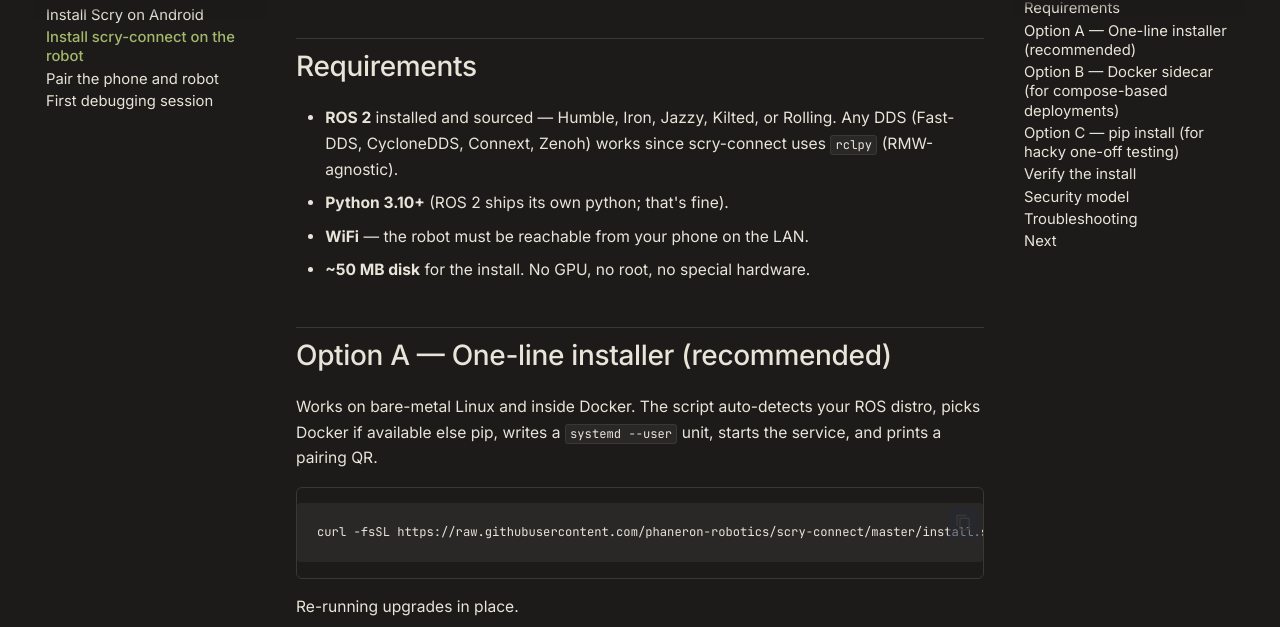
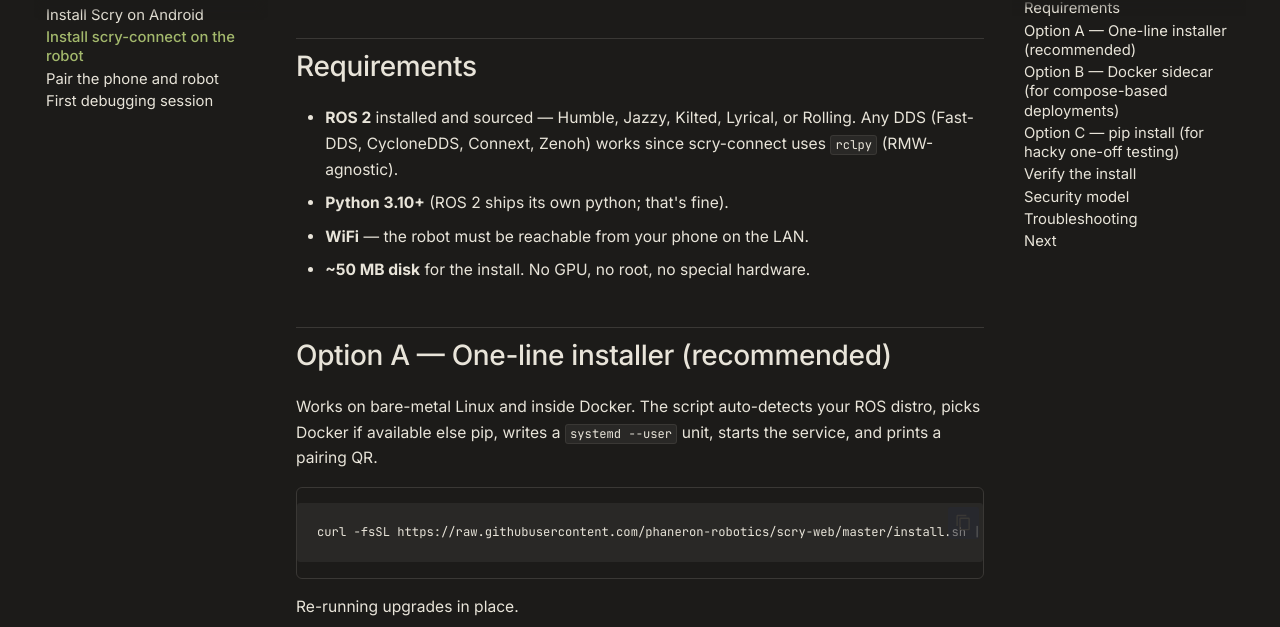
Before and after one commit to phaneron-robotics/scry-web, an MkDocs documentation site: the page built from docs/get-started/install-connect.md, in a window 1280 px wide and 900 px high, scrolled down 281 px. Shown: the part 152-779 px from the top of the window. Built offline with MkDocs 1.6.1 and Material for MkDocs 9.7.7, drawn with Linux system fonts in a browser that asks for light colours; comment, search, counter and statistics services are not loaded.

Commit message:
deploy: host install.sh in public repo + add lyrical to supported distros
The one-line installer URL needs to be publicly fetchable. scry-connect
is private, so curl returned 404 against its raw URL. Move the
canonical hosted copy of install.sh here and update the docs to point
at the new URL.

Also refresh the supported-distro lists to add lyrical (May 2026 LTS,
Ubuntu 26.04) and drop iron (EOL Nov 2024).

````diff
--- a/docs/get-started/install-connect.md
+++ b/docs/get-started/install-connect.md
@@ -9,7 +9,7 @@ same `scry-connect` from PyPI — they just package it differently.
 
 ## Requirements
 
-- **ROS 2** installed and sourced — Humble, Iron, Jazzy, Kilted, or
+- **ROS 2** installed and sourced — Humble, Jazzy, Kilted, Lyrical, or
   Rolling. Any DDS (Fast-DDS, CycloneDDS, Connext, Zenoh) works since
   scry-connect uses `rclpy` (RMW-agnostic).
 - **Python 3.10+** (ROS 2 ships its own python; that's fine).
@@ -23,7 +23,7 @@ your ROS distro, picks Docker if available else pip, writes a
 `systemd --user` unit, starts the service, and prints a pairing QR.
 
 ```bash
-curl -fsSL https://raw.githubusercontent.com/phaneron-robotics/scry-connect/master/install.sh | bash
+curl -fsSL https://raw.githubusercontent.com/phaneron-robotics/scry-web/master/install.sh | bash
 ```
 
 Re-running upgrades in place.
@@ -67,7 +67,7 @@ in the connect repo.
 
 | Image tag | Resolves to |
 |---|---|
-| `humble`, `iron`, `jazzy`, `kilted`, `rolling` | Latest scry-connect on that ROS distro |
+| `humble`, `jazzy`, `kilted`, `lyrical`, `rolling` | Latest scry-connect on that ROS distro |
 | `0.1.1-jazzy` (etc.) | Pinned scry-connect version |
 | `latest` | `jazzy` |
 
````
Also changed, not shown: 1 other file.
